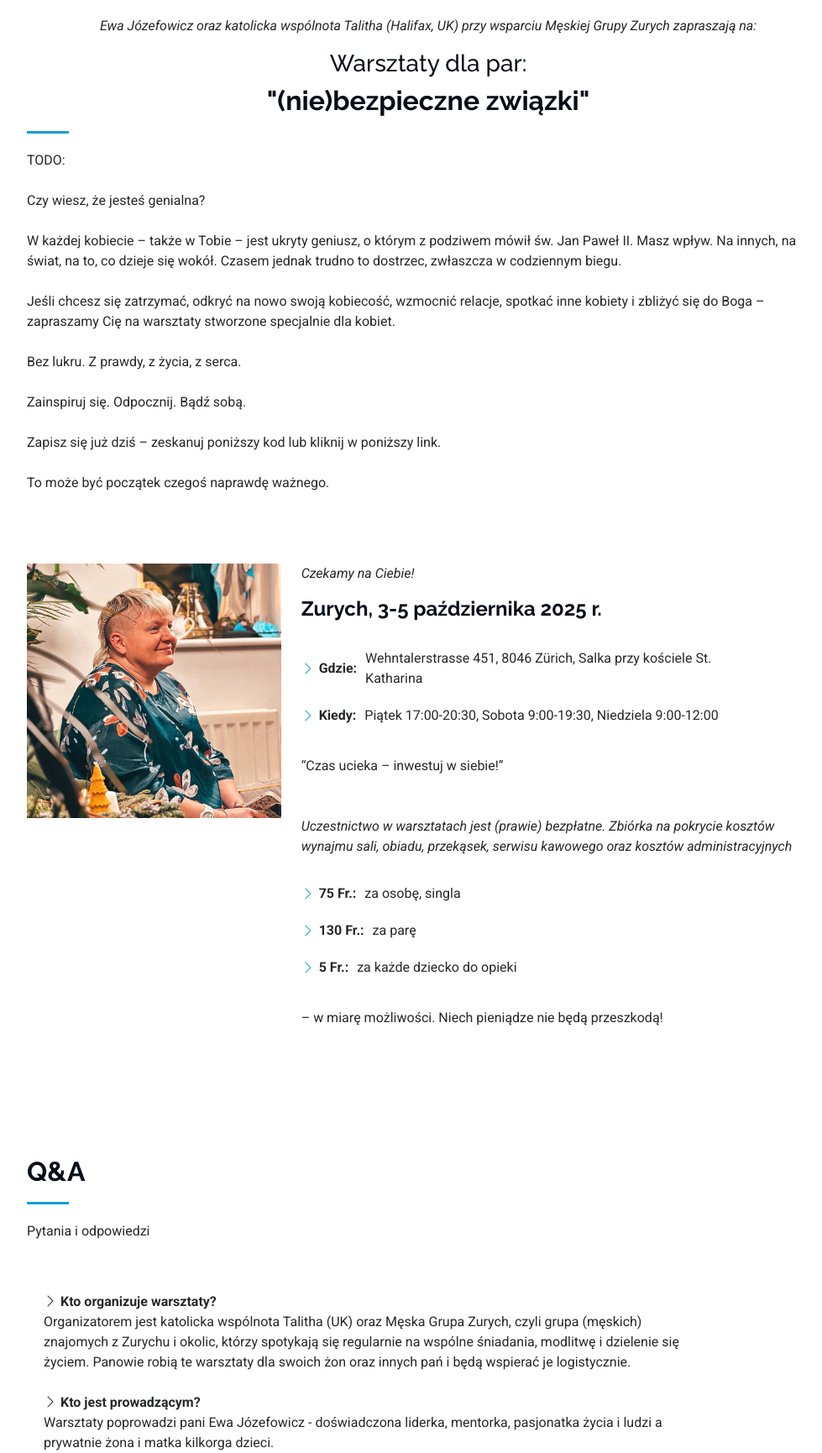
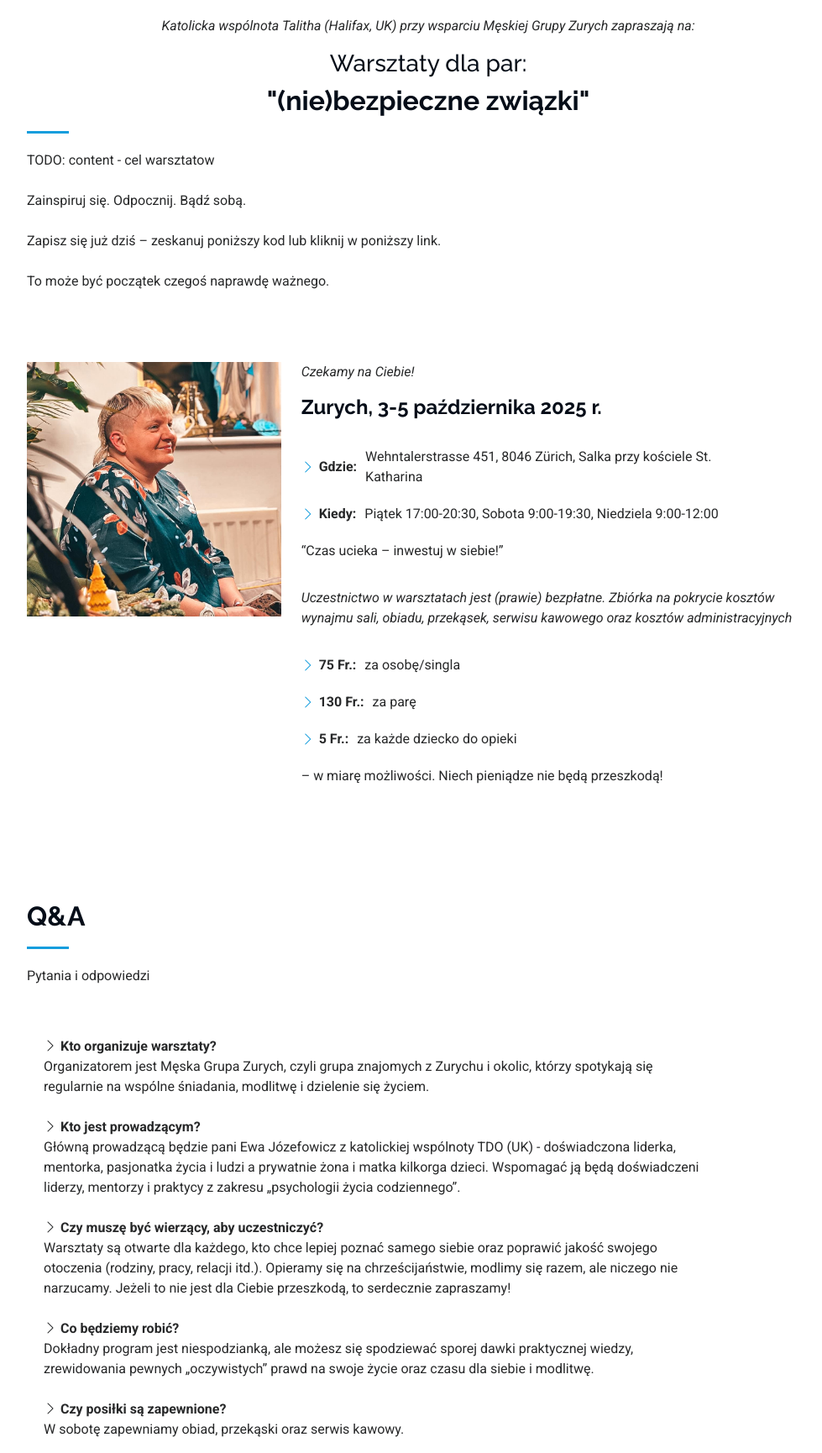
Before and after one commit to niebezpieczne-zwiazki/niebezpieczne-zwiazki.github.io, a plain HTML site: page index.html in a window 1280 px wide. Shown: the part 857-2587 px from the top of the page at 84% size, without its empty margins (280-1259 px from the left). Drawn offline with Linux system fonts and the light colour scheme.

Commit message:
content, mapa

```diff
--- a/index.html
+++ b/index.html
@@ -93,7 +93,7 @@
       <!-- Section Title -->
       <div class="container section-title" data-aos="fade-up">
           <center><p class="fst-italic py-3">
-            Ewa Józefowicz oraz katolicka wspólnota Talitha (Halifax, UK) przy wsparciu Męskiej Grupy Zurych zapraszają na:
+            Katolicka wspólnota Talitha (Halifax, UK) przy wsparciu Męskiej Grupy Zurych zapraszają na:
           </p>
           </center>
 <!--          <div class="col-lg-6">-->
@@ -105,11 +105,7 @@
 
           <center><h3>Warsztaty dla par:</h3></center>
           <center><h2> "(nie)bezpieczne związki"</h2></center>
-        <p>TODO:</p><br />
-        <p>Czy wiesz, że jesteś genialna?</p><br />
-        <p>W każdej kobiecie – także w Tobie – jest ukryty geniusz, o którym z podziwem mówił św. Jan Paweł II. Masz wpływ. Na innych, na świat, na to, co dzieje się wokół. Czasem jednak trudno to dostrzec, zwłaszcza w codziennym biegu.</p> <br />
-        <p>Jeśli chcesz się zatrzymać, odkryć na nowo swoją kobiecość, wzmocnić relacje, spotkać inne kobiety i zbliżyć się do Boga – zapraszamy Cię na warsztaty stworzone specjalnie dla kobiet.</p><br />
-        <p>Bez lukru. Z prawdy, z życia, z serca.</p><br />
+        <p>TODO: content - cel warsztatow</p><br />
         <p>Zainspiruj się. Odpocznij. Bądź sobą.</p><br />
         <p>Zapisz się już dziś – zeskanuj poniższy kod lub kliknij w poniższy link.</p><br />
         <p>To może być początek czegoś naprawdę ważnego.</p><br />
@@ -134,7 +130,7 @@
                 </ul>
               </div>
             </div>
-            <p class="py-3">
+            <p>
               “Czas ucieka – inwestuj w siebie!”
             </p>
 
@@ -145,13 +141,13 @@
                         <div class="row">
               <div class="col-lg-10">
                 <ul>
-                  <li><i class="bi bi-chevron-right"></i> <strong>75 Fr.:</strong> <span>za osobę, singla</span></li>
+                  <li><i class="bi bi-chevron-right"></i> <strong>75 Fr.:</strong> <span>za osobę/singla</span></li>
                   <li><i class="bi bi-chevron-right"></i> <strong>130 Fr.:</strong> <span>za parę</span></li>
                   <li><i class="bi bi-chevron-right"></i> <strong>5 Fr.:</strong> <span>za każde dziecko do opieki</span></li>
                 </ul>
               </div>
             </div>
-            <p class="py-3">
+            <p>
                – w miarę możliwości. Niech pieniądze nie będą przeszkodą!
             </p>
           </div>
@@ -173,17 +169,17 @@
                 <ul>
                     <i class="bi bi-chevron-right"></i> <strong>Kto organizuje warsztaty?</strong>
                     <br/>
-                    <span>Organizatorem jest katolicka wspólnota Talitha (UK) oraz Męska Grupa Zurych, czyli grupa (męskich) znajomych z Zurychu i okolic, którzy spotykają się regularnie na wspólne śniadania, modlitwę i dzielenie się życiem. Panowie robią te warsztaty dla swoich żon oraz innych pań i będą wspierać je logistycznie.</span></li>
+                    <span>Organizatorem jest Męska Grupa Zurych, czyli grupa znajomych z Zurychu i okolic, którzy spotykają się regularnie na wspólne śniadania, modlitwę i dzielenie się życiem.</span></li>
                     <br/><br/>
 
                     <i class="bi bi-chevron-right"></i> <strong>Kto jest prowadzącym?</strong>
                     <br/>
-                    <span>Warsztaty poprowadzi pani Ewa Józefowicz - doświadczona liderka, mentorka, pasjonatka życia i ludzi a prywatnie żona i matka kilkorga dzieci.</span></li>
+                    <span>Główną prowadzącą będzie pani Ewa Józefowicz z katolickiej wspólnoty TDO (UK) - doświadczona liderka, mentorka, pasjonatka życia i ludzi a prywatnie żona i matka kilkorga dzieci. Wspomagać ją będą doświadczeni liderzy, mentorzy i praktycy z zakresu „psychologii życia codziennego”.</span></li>
                     <br/><br/>
 
                     <i class="bi bi-chevron-right"></i> <strong>Czy muszę być wierzący, aby uczestniczyć?</strong>
                     <br/>
-                    <span>Warsztaty są otwarte dla każdego, kto chce lepiej poznać samą siebie oraz poprawić jakość swojego otoczenia (rodziny, pracy, relacji itd.). Opieramy się na chrześcijaństwie, modlimy się razem, ale niczego nie narzucamy. Jeżeli to nie jest dla Ciebie przeszkodą, to serdecznie zapraszamy!</span></li>
+                    <span>Warsztaty są otwarte dla każdego, kto chce lepiej poznać samego siebie oraz poprawić jakość swojego otoczenia (rodziny, pracy, relacji itd.). Opieramy się na chrześcijaństwie, modlimy się razem, ale niczego nie narzucamy. Jeżeli to nie jest dla Ciebie przeszkodą, to serdecznie zapraszamy!</span></li>
                     <br/><br/>
 
                     <i class="bi bi-chevron-right"></i> <strong>Co będziemy robić?</strong>
@@ -199,7 +195,7 @@
 
                     <i class="bi bi-chevron-right"></i> <strong>A co z dziećmi?</strong>
                     <br/>
-                    <span>Zapewniamy opiekę nad dziećmi od 1.5-2 roku życia oraz komfortowe warunki uczestnictwa dla matek z młodszymi pociechami.</span></li>
+                    <span>Zapewniamy opiekę nad dziećmi od 1.5-2 roku życia oraz komfortowe warunki uczestnictwa dla rodziców z młodszymi pociechami.</span></li>
                     <br/><br/>
                 </ul>
             </div>
@@ -532,7 +528,7 @@
                 </div>
               </div><!-- End Info Item -->
 
-              <iframe src="https://www.google.com/maps/embed?pb=!1m18!1m12!1m3!1d5405.189511740143!2d8.52726087623379!3d47.36130927116836!2m3!1f0!2f0!3f0!3m2!1i1024!2i768!4f13.1!3m3!1m2!1s0x479009fbca642b59%3A0xc5e4a0f9bbf13df9!2sKatholische%20Kirche%20Dreik%C3%B6nigen!5e0!3m2!1sen!2sch!4v1738094234902!5m2!1sen!2sch" frameborder="0" style="border:0; width: 100%; height: 270px;" allowfullscreen="" loading="lazy" referrerpolicy="no-referrer-when-downgrade"></iframe>
+              <iframe src="https://www.google.com/maps/embed?pb=!1m18!1m12!1m3!1d2699.8112006202937!2d8.511441673708246!3d47.41562363296076!2m3!1f0!2f0!3f0!3m2!1i1024!2i768!4f13.1!3m3!1m2!1s0x47900b0214b4962f%3A0x99c1b710ab7273cf!2sSt.%20Katharina!5e0!3m2!1sen!2sch!4v1756567049903!5m2!1sen!2sch" width="600" height="450" style="border:0;" allowfullscreen="" loading="lazy" referrerpolicy="no-referrer-when-downgrade"></iframe>
             </div>
           </div>
 
```
